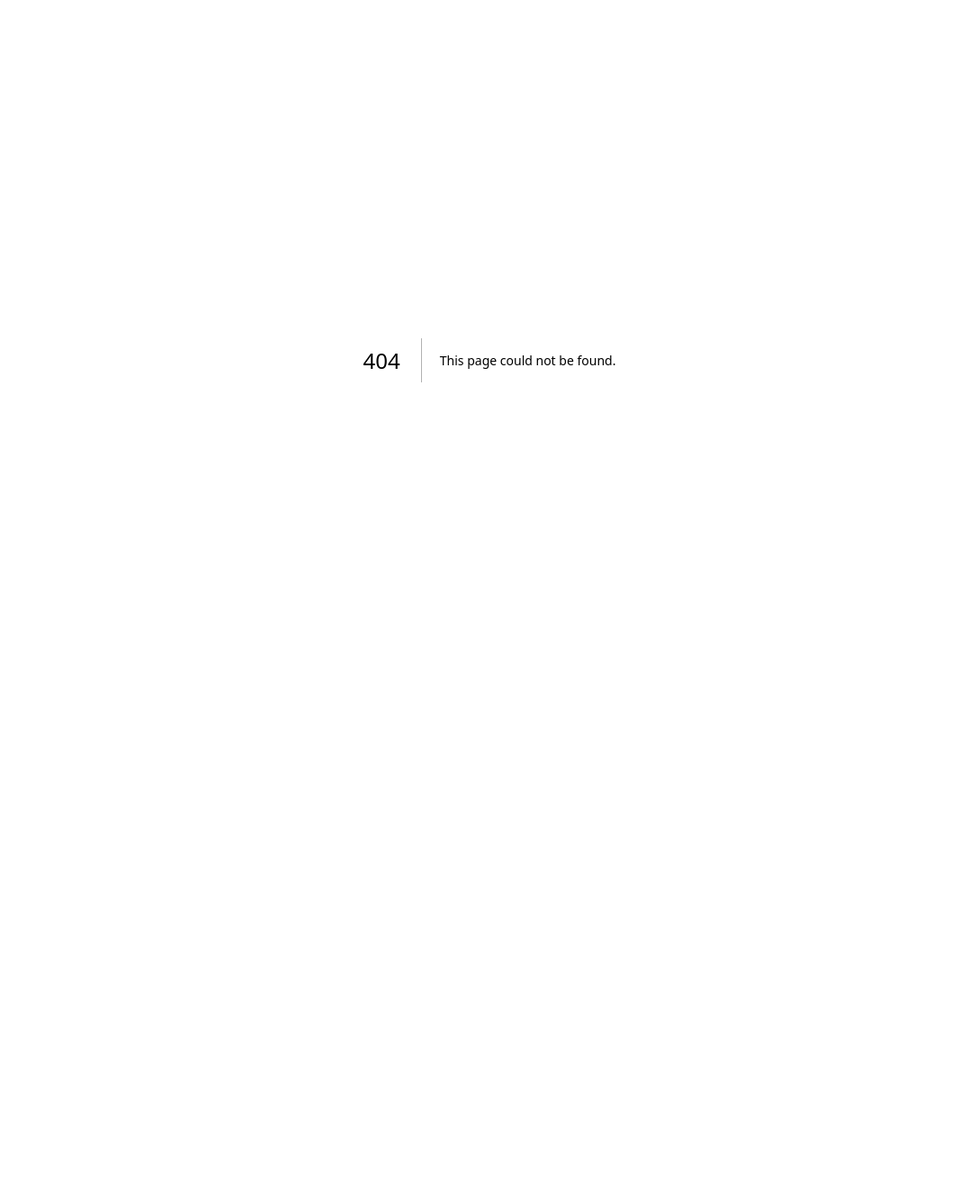
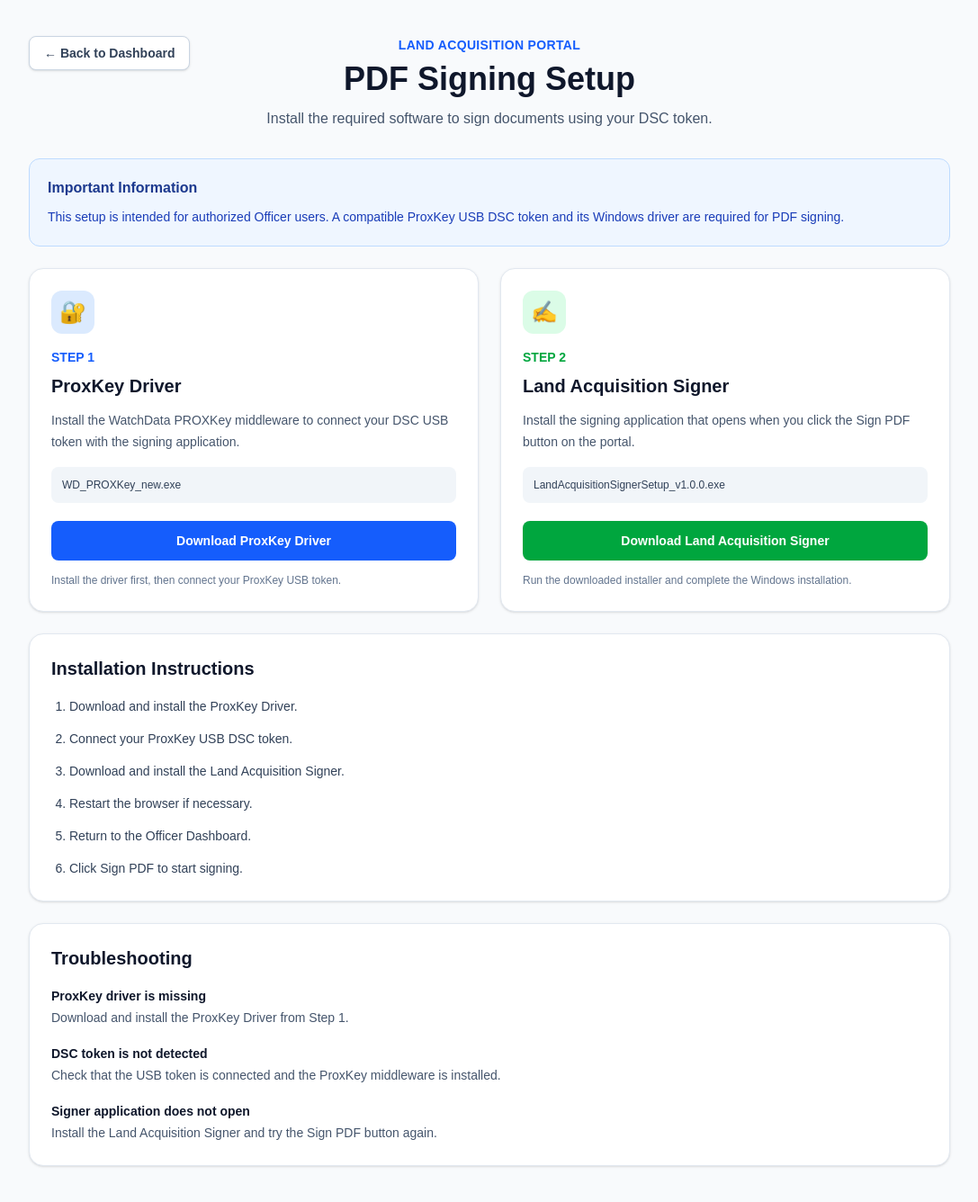
Before and after one commit to Diya1205/land-acquisition-portal, a Next.js app in the folder frontend/: page /officer/signing-setup in a window 1280 px wide. Before the commit this address had no page. Shown: the whole page at 90% size, without its empty margins (96-1183 px from the left). Before the commit the page ends 800 px from the top, so only its background shows below. Built offline with nearby package versions, Linux system fonts and the light colour scheme.

Commit message:
Add officer signing setup and installer downloads

```diff
--- a/frontend/app/officer/dashboard/page.tsx
+++ b/frontend/app/officer/dashboard/page.tsx
@@ -6,7 +6,7 @@
 import {
   FaEye,
   FaFilePdf,
-
+  FaDownload,
   FaSignOutAlt,
   FaTimes,
   FaPhone,
@@ -100,20 +100,31 @@
             Review, Approve and Process Certificate Requests
           </p>
 
-          <button
-            onClick={() => {
+          {/* HEADER ACTIONS */}
+          <div className="absolute top-3 right-3 flex items-center gap-2">
 
-              localStorage.removeItem("officer");
+            {/* SIGNING SETUP BUTTON */}
+            <button
+              onClick={() => router.push("/officer/signing-setup")}
+              className="bg-white/20 hover:bg-white/30 backdrop-blur-sm px-3 py-1.5 rounded-lg text-sm font-medium flex items-center gap-1.5"
+            >
+              <FaDownload size={12} />
+              Signing Setup
+            </button>
 
-              window.location.href =
-                "/officer/login";
+            {/* LOGOUT BUTTON */}
+            <button
+              onClick={() => {
+                localStorage.removeItem("officer");
+                window.location.href = "/officer/login";
+              }}
+              className="bg-white/20 hover:bg-white/30 backdrop-blur-sm px-3 py-1.5 rounded-lg text-sm font-medium flex items-center gap-1.5"
+            >
+              <FaSignOutAlt size={12} />
+              Logout
+            </button>
 
-            }}
-            className="absolute top-3 right-3 bg-white/20 hover:bg-white/30 backdrop-blur-sm px-3 py-1.5 rounded-lg text-sm font-medium flex items-center gap-1.5"
-          >
-            <FaSignOutAlt size={12} />
-            Logout
-          </button>
+          </div>
 
         </div>
 
--- /dev/null
+++ b/frontend/app/officer/signing-setup/page.tsx
@@ -0,0 +1,185 @@
+
+import Link from "next/link";
+
+export default function SigningSetupPage() {
+    return (
+        <main className="min-h-screen bg-slate-50 px-4 py-10">
+            <div className="mx-auto max-w-5xl">
+                {/* Header */}
+                <div className="relative mb-8 text-center">
+
+                    {/* Back to Dashboard - Top Left */}
+                    <Link
+                        href="/officer/dashboard"
+                        className="absolute left-0 top-0 inline-flex items-center justify-center rounded-lg border border-slate-300 bg-white px-4 py-2 text-sm font-semibold text-slate-700 shadow-sm transition hover:bg-slate-100"
+                    >
+                        ← Back to Dashboard
+                    </Link>
+
+                    <p className="mb-2 text-sm font-semibold uppercase tracking-wide text-blue-600">
+                        Land Acquisition Portal
+                    </p>
+
+                    <h1 className="text-3xl font-bold text-slate-900 sm:text-4xl">
+                        PDF Signing Setup
+                    </h1>
+
+                    <p className="mx-auto mt-3 max-w-2xl text-slate-600">
+                        Install the required software to sign documents using your DSC
+                        token.
+                    </p>
+
+                </div>
+
+                {/* Notice */}
+                <div className="mb-6 rounded-xl border border-blue-200 bg-blue-50 p-5">
+                    <h2 className="mb-2 font-semibold text-blue-900">
+                        Important Information
+                    </h2>
+
+                    <p className="text-sm leading-6 text-blue-800">
+                        This setup is intended for authorized Officer users. A compatible
+                        ProxKey USB DSC token and its Windows driver are required for PDF
+                        signing.
+                    </p>
+                </div>
+
+                {/* Download cards */}
+                <div className="grid gap-6 md:grid-cols-2">
+                    {/* ProxKey Driver */}
+                    <section className="rounded-2xl border border-slate-200 bg-white p-6 shadow-sm">
+                        <div className="mb-4 flex h-12 w-12 items-center justify-center rounded-xl bg-blue-100 text-2xl">
+                            🔐
+                        </div>
+
+                        <p className="mb-2 text-sm font-semibold text-blue-600">
+                            STEP 1
+                        </p>
+
+                        <h2 className="text-xl font-bold text-slate-900">
+                            ProxKey Driver
+                        </h2>
+
+                        <p className="mt-3 text-sm leading-6 text-slate-600">
+                            Install the WatchData PROXKey middleware to connect your DSC
+                            USB token with the signing application.
+                        </p>
+
+                        <div className="mt-4 rounded-lg bg-slate-100 p-3">
+                            <p className="break-all text-xs text-slate-700">
+                                WD_PROXKey_new.exe
+                            </p>
+                        </div>
+
+                        <a
+                            href="/installers/WD_PROXKey_new.exe"
+                            download
+                            className="mt-5 flex w-full items-center justify-center rounded-lg bg-blue-600 px-4 py-3 text-sm font-semibold text-white transition hover:bg-blue-700"
+                        >
+                            Download ProxKey Driver
+                        </a>
+
+                        <p className="mt-3 text-xs leading-5 text-slate-500">
+                            Install the driver first, then connect your ProxKey USB token.
+                        </p>
+                    </section>
+
+                    {/* Signer */}
+                    <section className="rounded-2xl border border-slate-200 bg-white p-6 shadow-sm">
+                        <div className="mb-4 flex h-12 w-12 items-center justify-center rounded-xl bg-green-100 text-2xl">
+                            ✍️
+                        </div>
+
+                        <p className="mb-2 text-sm font-semibold text-green-600">
+                            STEP 2
+                        </p>
+
+                        <h2 className="text-xl font-bold text-slate-900">
+                            Land Acquisition Signer
+                        </h2>
+
+                        <p className="mt-3 text-sm leading-6 text-slate-600">
+                            Install the signing application that opens when you click the
+                            Sign PDF button on the portal.
+                        </p>
+
+                        <div className="mt-4 rounded-lg bg-slate-100 p-3">
+                            <p className="break-all text-xs text-slate-700">
+                                LandAcquisitionSignerSetup_v1.0.0.exe
+                            </p>
+                        </div>
+
+                        <a
+                            href="/installers/LandAcquisitionSignerSetup_v1.0.0.exe"
+                            download
+                            className="mt-5 flex w-full items-center justify-center rounded-lg bg-green-600 px-4 py-3 text-sm font-semibold text-white transition hover:bg-green-700"
+                        >
+                            Download Land Acquisition Signer
+                        </a>
+
+                        <p className="mt-3 text-xs leading-5 text-slate-500">
+                            Run the downloaded installer and complete the Windows
+                            installation.
+                        </p>
+                    </section>
+                </div>
+
+                {/* Installation steps */}
+                <section className="mt-6 rounded-2xl border border-slate-200 bg-white p-6 shadow-sm">
+                    <h2 className="text-xl font-bold text-slate-900">
+                        Installation Instructions
+                    </h2>
+
+                    <ol className="mt-4 list-decimal space-y-3 pl-5 text-sm leading-6 text-slate-700">
+                        <li>Download and install the ProxKey Driver.</li>
+                        <li>Connect your ProxKey USB DSC token.</li>
+                        <li>Download and install the Land Acquisition Signer.</li>
+                        <li>Restart the browser if necessary.</li>
+                        <li>Return to the Officer Dashboard.</li>
+                        <li>Click Sign PDF to start signing.</li>
+                    </ol>
+                </section>
+
+                {/* Troubleshooting */}
+                <section className="mt-6 rounded-2xl border border-slate-200 bg-white p-6 shadow-sm">
+                    <h2 className="text-xl font-bold text-slate-900">
+                        Troubleshooting
+                    </h2>
+
+                    <div className="mt-4 space-y-4 text-sm leading-6 text-slate-600">
+                        <div>
+                            <p className="font-semibold text-slate-900">
+                                ProxKey driver is missing
+                            </p>
+                            <p>
+                                Download and install the ProxKey Driver from Step 1.
+                            </p>
+                        </div>
+
+                        <div>
+                            <p className="font-semibold text-slate-900">
+                                DSC token is not detected
+                            </p>
+                            <p>
+                                Check that the USB token is connected and the ProxKey
+                                middleware is installed.
+                            </p>
+                        </div>
+
+                        <div>
+                            <p className="font-semibold text-slate-900">
+                                Signer application does not open
+                            </p>
+                            <p>
+                                Install the Land Acquisition Signer and try the Sign PDF
+                                button again.
+                            </p>
+                        </div>
+                    </div>
+                </section>
+
+
+            </div>
+        </main>
+    );
+}
```
Also changed, not shown: 2 other files (tests, documents, lock files or other folders).
